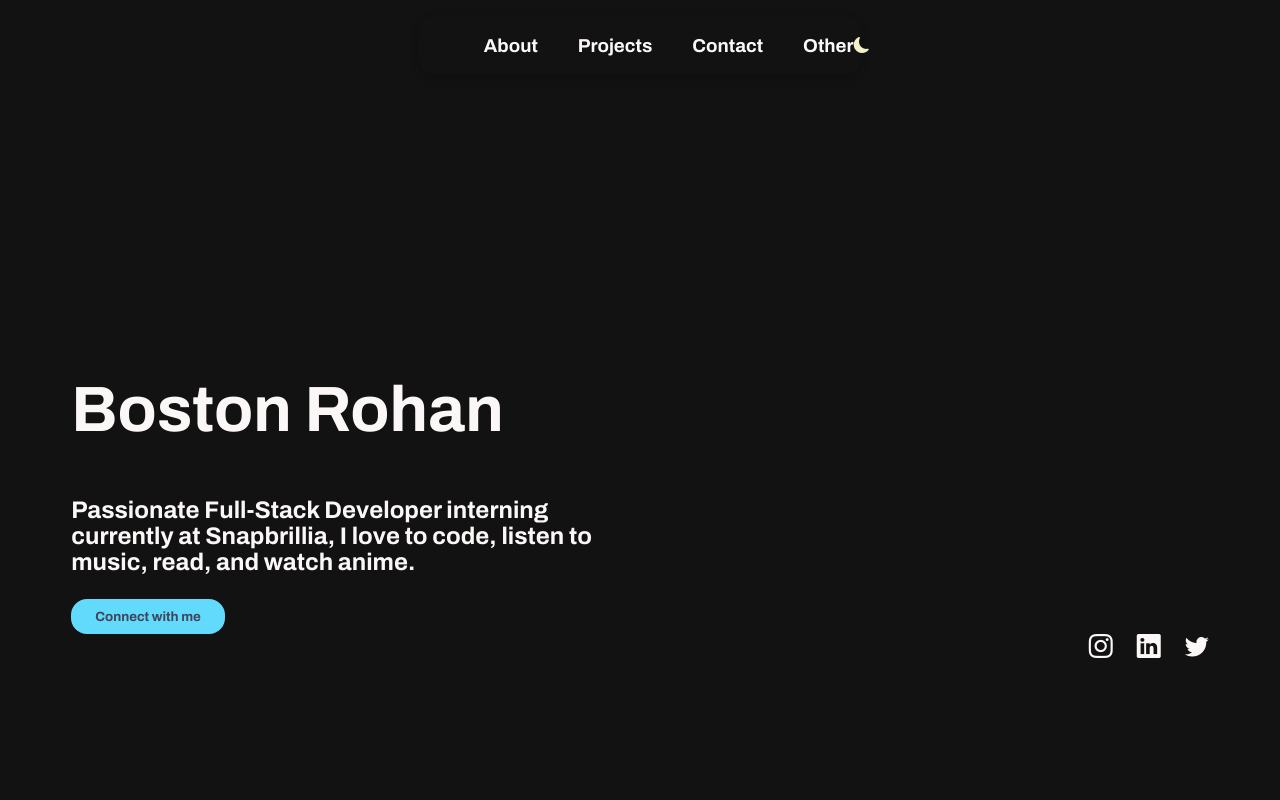
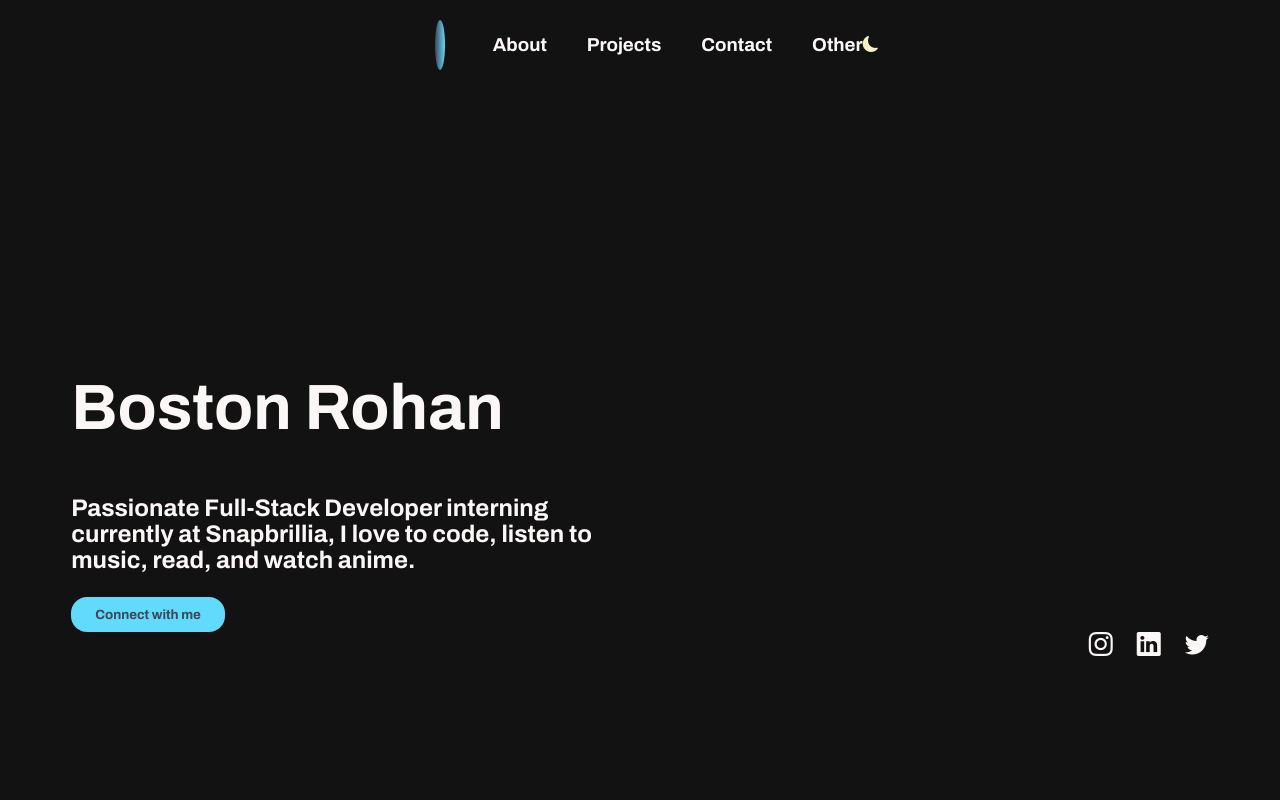
Before and after one commit to BostonRohan/portfolio, a Next.js app: page / in a window 1280 px wide. Shown: the top 800 px of the page. Built offline with nearby package versions, Linux system fonts and the light colour scheme; no server answers.

Commit message:
adjusted nav, added image border

```diff
--- a/components/nav/nav.jsx
+++ b/components/nav/nav.jsx
@@ -16,19 +16,25 @@ function Nav() {
 
   return (
     <div className={styles.nav}>
+      <span className={styles.border}>
         <Image
           src="/Headshots/headshot.jpg"
-        width="40px"
-        height="40px"
+          width="50px"
+          height="50px"
           alt="Boston Rohan"
           className={styles.image}
           quality="100"
           onClick={() => scroll.scrollToTop()}
           priority
         />
+      </span>
       <section className={styles.link}>
         {nav.map((page) => {
-          return <h3 onClick={() => handleClick(page)}>{page}</h3>;
+          return (
+            <h3 key={page} onClick={() => handleClick(page)}>
+              {page}
+            </h3>
+          );
         })}
       </section>
       <Toggle />
--- a/styles/nav.module.css
+++ b/styles/nav.module.css
@@ -6,10 +6,7 @@
   align-items: center;
   position: sticky;
   top: 0;
-  border: 1px solid var(--background-color);
-  border-radius: 1rem;
   padding: 0 1rem;
-  box-shadow: 0 3px 10px rgb(0 0 0 / 0.2);
 }
 .link {
   display: flex;
@@ -23,3 +20,20 @@
   border-radius: 50%;
   cursor: pointer;
 }
+.border {
+  border-radius: 50%;
+  height: 50px;
+  width: 50px;
+  border: 5px solid transparent;
+  background-image: linear-gradient(
+      rgba(66, 68, 90, 1) 0%,
+      rgba(97, 218, 251, 1) 100%
+    ),
+    linear-gradient(
+      to right,
+      rgba(66, 68, 90, 1) 0%,
+      rgba(97, 218, 251, 1) 100%
+    );
+  background-origin: border-box;
+  background-clip: content-box, border-box;
+}
```
Lines whose indentation alone changed are shown as unchanged.
